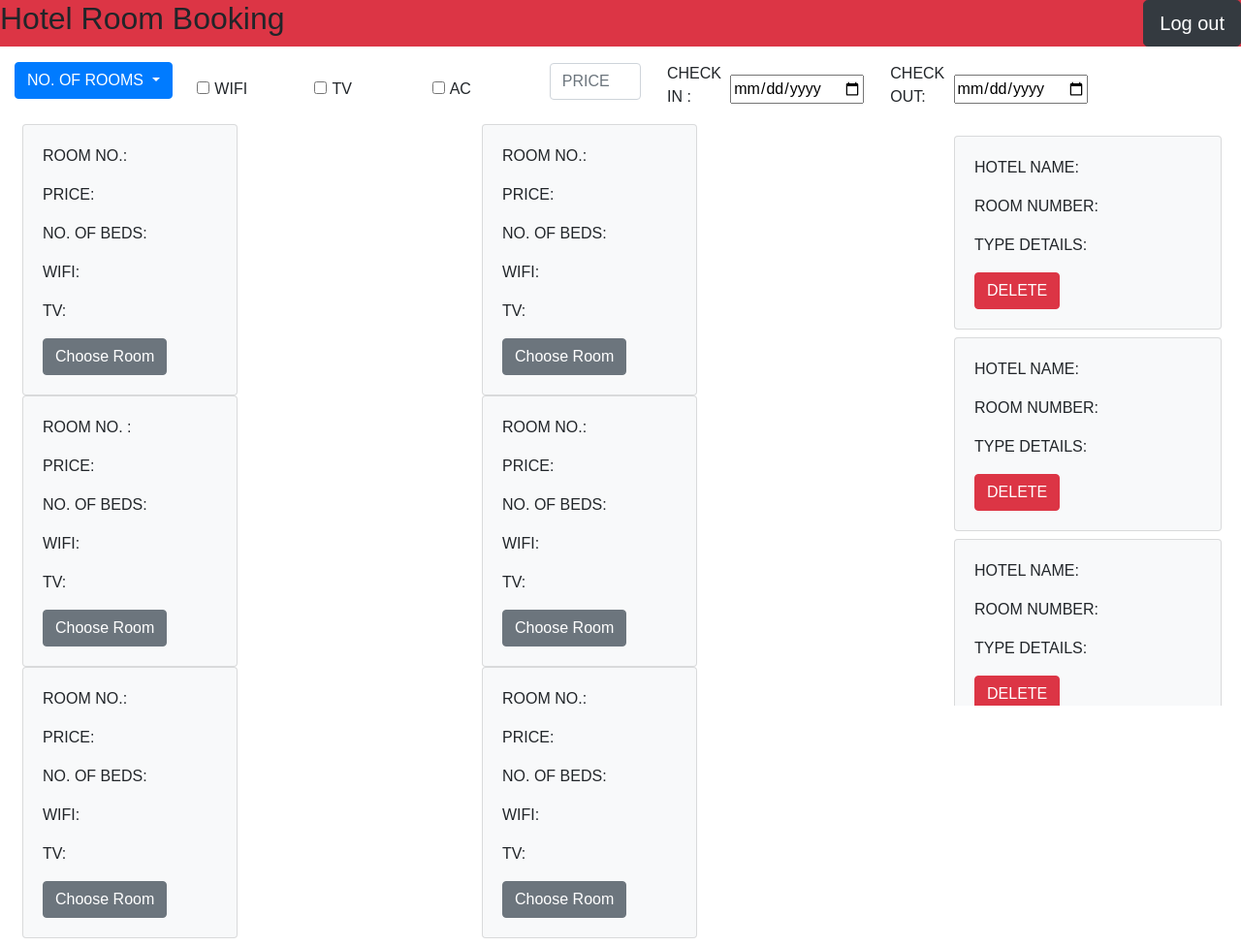
After one commit to rajathrrao/DBMS-hotel_management, a Flask app: template dbms_project/templates/room.html in a window 1280 px wide. The commit adds this page. Shown: the whole page at 97% size. Run offline with Flask 2, Linux system fonts and the light colour scheme; the template is opened without the code that fills it, so the values that code supplies are empty; some libraries are stand-ins or nearby versions.

Commit message:
error style

```diff
--- /dev/null
+++ b/dbms_project/templates/room.html
@@ -0,0 +1,213 @@
+{% extends 'base.html' %}
+
+{% block style %}
+body {font-family: Arial, Helvetica, sans-serif;}
+.set-width{
+width:50%;
+}
+div.scroll {
+                margin:4px, 4px;
+                padding:4px;
+                width: 300px;
+                height: 600px;
+                overflow-x: hidden;
+                overflow-y: auto;
+                text-align:justify;
+            }
+
+@media only screen and (max-width: 768px) {
+  div.scroll {
+                width: 200px;
+                height: 300px;
+                overflow-x: hidden;
+                overflow-y: auto;
+                text-align:justify;
+            }
+}
+{% endblock %}
+
+{% block main %}
+
+  <div class="row">
+    <div class="col-sm-2">
+      <div class="container">
+        <div class="dropdown">
+          <button type="button" class="btn btn-primary dropdown-toggle" data-toggle="dropdown">
+            NO. OF ROOMS
+          </button>
+          <div class="dropdown-menu">
+            <a class="dropdown-item" href="#">1</a>
+            <a class="dropdown-item" href="#">2</a>
+            <a class="dropdown-item" href="#">3</a>
+          </div>
+        </div>
+      </div>
+    </div>
+    <div class=" col-sm-1 form-check-inline">
+      <label class="form-check-label">
+        <input type="checkbox" class="form-check-input" value="">WIFI
+      </label>
+    </div>
+    <div class="col-sm-1 form-check-inline">
+      <label class="form-check-label">
+        <input type="checkbox" class="form-check-input" value="">TV
+      </label>
+    </div>
+    <div class="col-sm-1 form-check-inline">
+      <label class="form-check-label">
+        <input type="checkbox" class="form-check-input" value="">AC
+      </label>
+    </div>
+    <div class="col-sm-1 form-check-inline form-group ">
+        <input type="text" class="form-control" placeholder="PRICE" name="text1">
+    </div>
+    <div class="col-sm-2 form-check-inline">
+      <label for="CHECK IN">CHECK IN :</label>
+      <input type="date" id="CHECK IN" name="CHECK IN">
+    </div>
+    <div class="col-sm-2 form-check-inline">
+      <label for="CHECK OUT">CHECK OUT:</label>
+      <input type="date" id="CHECK OUT" name="CHECK OUT">
+    </div>
+
+
+  </div>
+
+
+<div class="d-flex ">
+
+<div class="p-2 flex-grow-1 bd-highlight">
+<div class="container">
+  <div class="row">
+    <div class="col-sm">
+      <div class="card bg-light set-width" style="max-width: 50%;">
+        <div class="card-body">
+          <p class="card-text">ROOM NO.:</p>
+        <p class="card-text">PRICE:</p>
+        <p class="card-text">NO. OF BEDS:</p>
+        <p class="card-text">WIFI:</p>
+        <p class="card-text">TV:</p>
+	<button type="button" class="btn btn-secondary">Choose Room</button>
+        </div>
+      </div>
+    </div>
+    <div class="col-sm">
+      <div class="card bg-light set-width" style="max-width: 50%;">
+        <div class="card-body">
+          <p class="card-text">ROOM NO.:</p>
+        <p class="card-text">PRICE:</p>
+        <p class="card-text">NO. OF BEDS:</p>
+        <p class="card-text">WIFI:</p>
+        <p class="card-text">TV:</p>
+	<button type="button" class="btn btn-secondary">Choose Room</button>
+        </div>
+      </div>
+    </div>
+  </div>
+</div>
+<div class="container">
+  <div class="row">
+    <div class="col-sm">
+      <div class="card bg-light set-width" style="max-width: 50%;">
+        <div class="card-body">
+          <p class="card-text">ROOM NO. :</p>
+        <p class="card-text">PRICE:</p>
+        <p class="card-text">NO. OF BEDS:</p>
+        <p class="card-text">WIFI:</p>
+        <p class="card-text">TV:</p>
+	<button type="button" class="btn btn-secondary">Choose Room</button>
+        </div>
+      </div>
+    </div>
+    <div class="col-sm">
+      <div class="card bg-light set-width" style="max-width: 50%;">
+        <div class="card-body">
+          <p class="card-text">ROOM NO.:</p>
+        <p class="card-text">PRICE:</p>
+        <p class="card-text">NO. OF BEDS:</p>
+        <p class="card-text">WIFI:</p>
+        <p class="card-text">TV:</p>
+	<button type="button" class="btn btn-secondary">Choose Room</button>
+        </div>
+      </div>
+    </div>
+  </div>
+</div>
+<div class="container">
+  <div class="row">
+    <div class="col-sm">
+      <div class="card bg-light set-width" style="max-width: 50%;">
+        <div class="card-body">
+          <p class="card-text">ROOM NO.:</p>
+        <p class="card-text">PRICE:</p>
+        <p class="card-text">NO. OF BEDS:</p>
+        <p class="card-text">WIFI:</p>
+        <p class="card-text">TV:</p>
+	<button type="button" class="btn btn-secondary">Choose Room</button>
+        </div>
+      </div>
+    </div>
+    <div class="col-sm">
+      <div class="card bg-light set-width" style="max-width: 50%;">
+        <div class="card-body">
+          <p class="card-text">ROOM NO.:</p>
+        <p class="card-text">PRICE:</p>
+        <p class="card-text">NO. OF BEDS:</p>
+        <p class="card-text">WIFI:</p>
+        <p class="card-text">TV:</p>
+	<button type="button" class="btn btn-secondary">Choose Room</button>
+        </div>
+      </div>
+    </div>
+  </div>
+</div>
+</div>
+
+<div class="p-2 ">
+<div class="scroll">
+<div class="d-flex flex-column align-content-around m-1">
+
+<div class="card bg-light m-1 " style="max-width: 300px;">
+  <div class="card-body">
+    <p class="card-text">HOTEL NAME: </p>
+	<p class="card-text">ROOM NUMBER:</p>
+	<p class="card-text">TYPE DETAILS:</p>
+	<button type="button" class="btn btn-danger">DELETE</button>
+  </div>
+</div>
+<div class="card bg-light m-1  " style="max-width: 300px;">
+  <div class="card-body">
+  <p class="card-text">HOTEL NAME:</p>
+	<p class="card-text">ROOM NUMBER:</p>
+	<p class="card-text">TYPE DETAILS:</p>
+	<button type="button" class="btn btn-danger">DELETE</button>
+	</div>
+</div>
+
+<div class="card bg-light m-1  " style="max-width: 300px;">
+  <div class="card-body">
+  <p class="card-text">HOTEL NAME:</p>
+	<p class="card-text">ROOM NUMBER:</p>
+	<p class="card-text">TYPE DETAILS:</p>
+	<button type="button" class="btn btn-danger">DELETE</button>
+	</div>
+</div>
+
+<div class="card bg-light m-1  " style="max-width: 300px;">
+  <div class="card-body">
+  <p class="card-text">HOTEL NAME:</p>
+	<p class="card-text">ROOM NUMBER:</p>
+	<p class="card-text">TYPE DETAILS:</p>
+	<button type="button" class="btn btn-danger">DELETE</button>
+	</div>
+</div>
+<button type="button" class="btn btn-dark">CONFIRM BOOKING</button>
+</div>
+</div>
+
+
+</div>
+{% endblock %}
+
+{% block script %}
+{% endblock %}
```
Also changed, not shown: dbms_project/templates/login.html (+11 -3 lines).
